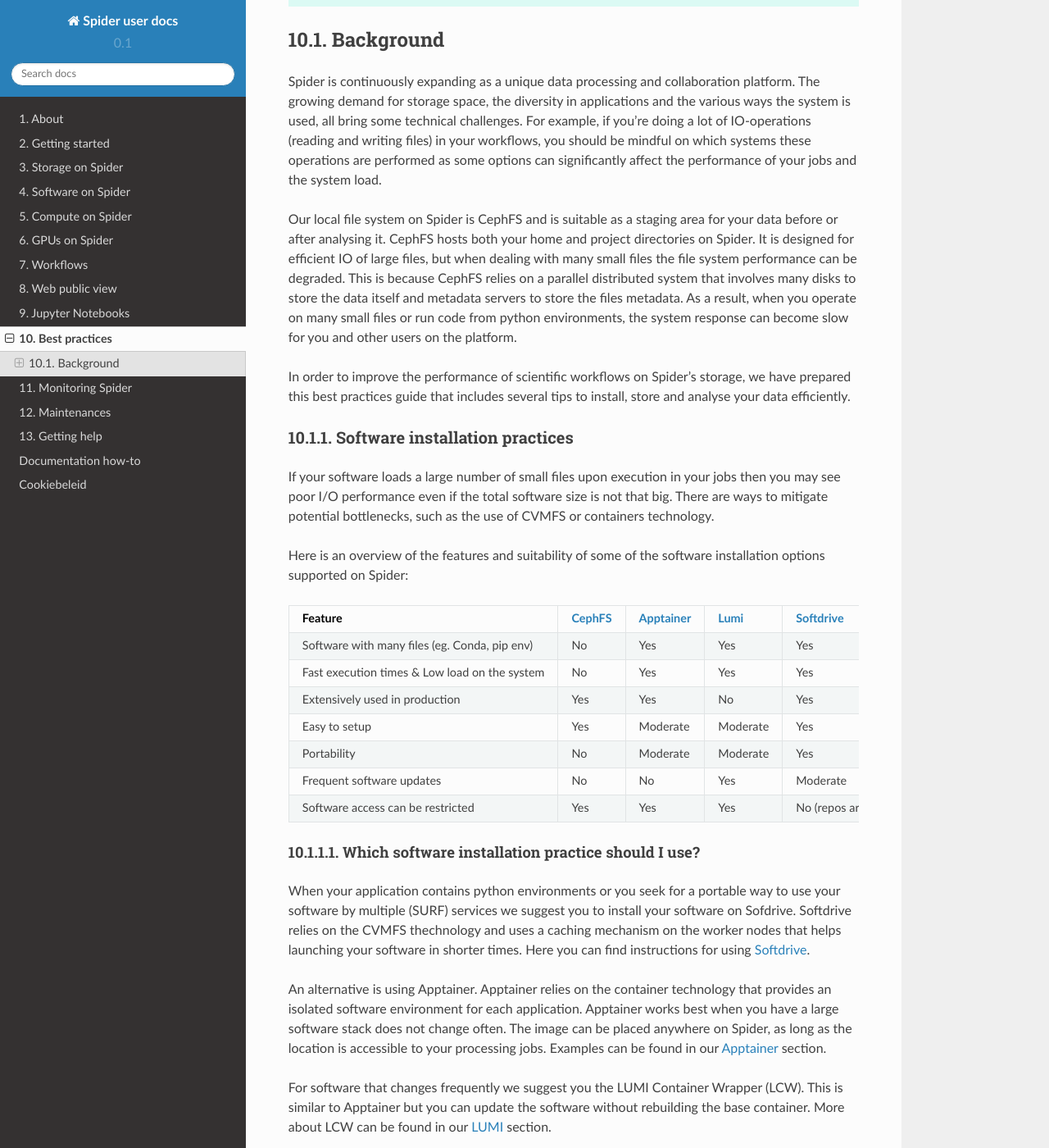
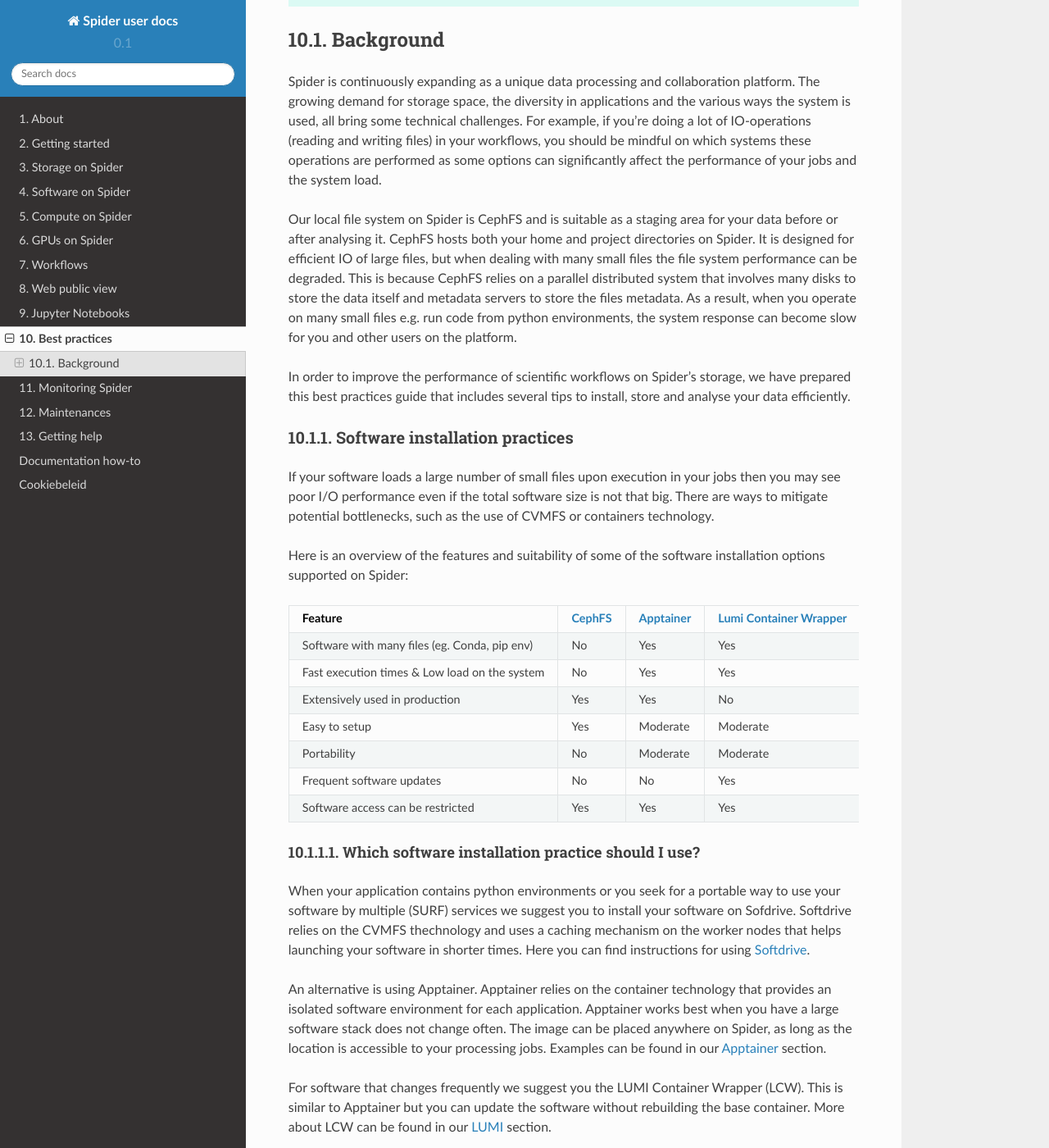
Before and after one commit to sara-nl/spiderdocs, a Sphinx documentation site: the page built from source/Pages/best_practices.rst, in a window 1280 px wide and 1400 px high, scrolled down 373 px. Shown: the whole window at 82% size. Built offline with Sphinx 7.4.7 and the Read the Docs theme 2.0.0, drawn with Linux system fonts in a browser that asks for light colours; some of the changed text lies outside the part shown.

Commit message:
Update best_practices.rst

```diff
--- a/source/Pages/best_practices.rst
+++ b/source/Pages/best_practices.rst
@@ -17,7 +17,7 @@
 
 Spider is continuously expanding as a unique data processing and collaboration platform. The growing demand for storage space, the diversity in applications and the various ways the system is used, all bring some technical challenges. For example, if you're doing a lot of IO-operations (reading and writing files) in your workflows, you should be mindful on which systems these operations are performed as some options can significantly affect the performance of your jobs and the system load.
 
-Our local file system on Spider is CephFS and is suitable as a staging area for your data before or after analysing it. CephFS hosts both your home and project directories on Spider. It is designed for efficient IO of large files, but when dealing with many small files the file system performance can be degraded. This is because CephFS relies on a parallel distributed system that involves many disks to store the data itself and metadata servers to store the files metadata. As a result, when you operate on many small files or run code from python environments, the system response can become slow for you and other users on the platform.
+Our local file system on Spider is CephFS and is suitable as a staging area for your data before or after analysing it. CephFS hosts both your home and project directories on Spider. It is designed for efficient IO of large files, but when dealing with many small files the file system performance can be degraded. This is because CephFS relies on a parallel distributed system that involves many disks to store the data itself and metadata servers to store the files metadata. As a result, when you operate on many small files e.g. run code from python environments, the system response can become slow for you and other users on the platform.
 
 In order to improve the performance of scientific workflows on Spider's storage, we have prepared this best practices guide that includes several tips to install, store and analyse your data efficiently.
 
@@ -31,17 +31,17 @@
 
 Here is an overview of the features and suitability of some of the software installation options supported on Spider:
 
-==============================================   =================================   =========================================   =============================   ============================
-Feature                                          :ref:`CephFS <user-installed-sw>`   :ref:`Apptainer <singularity-containers>`   :ref:`Lumi <lumi-containers>`   :ref:`Softdrive <softdrive>`
-==============================================   =================================   =========================================   =============================   ============================
-Software with many files (eg. Conda, pip env)    No                                  Yes                                         Yes                             Yes
-Fast execution times & Low load on the system    No                                  Yes                                         Yes                             Yes
-Extensively used in production                   Yes                                 Yes                                         No                              Yes
-Easy to setup                                    Yes                                 Moderate                                    Moderate                        Yes
-Portability                                      No                                  Moderate                                    Moderate                        Yes
-Frequent software updates                        No                                  No                                          Yes                             Moderate
-Software access can be restricted                Yes                                 Yes                                         Yes                             No (repos are public)
-==============================================   =================================   =========================================   =============================   ============================
+==============================================   =================================   =========================================   ===============================================   ============================
+Feature                                          :ref:`CephFS <user-installed-sw>`   :ref:`Apptainer <singularity-containers>`   :ref:`Lumi Container Wrapper <lumi-containers>`   :ref:`Softdrive <softdrive>`
+==============================================   =================================   =========================================   ===============================================   ============================
+Software with many files (eg. Conda, pip env)    No                                  Yes                                         Yes                                               Yes
+Fast execution times & Low load on the system    No                                  Yes                                         Yes                                               Yes
+Extensively used in production                   Yes                                 Yes                                         No                                                Yes
+Easy to setup                                    Yes                                 Moderate                                    Moderate                                          Yes
+Portability                                      No                                  Moderate                                    Moderate                                          Yes
+Frequent software updates                        No                                  No                                          Yes                                               Moderate
+Software access can be restricted                Yes                                 Yes                                         Yes                                               No (repos are public)
+==============================================   =================================   =========================================   ===============================================   ============================
 
 
 
@@ -130,14 +130,14 @@
 
 An overview of the features and suitability of some of the options for running a large amount of jobs on Spider is presented below.
 ==============================================   ==============================================================   ==============================   ======================================
-Feature                                          `Slurm job arrays <https://slurm.schedmd.com/job_array.html>`_   :ref:`PiCaS <picas-on-spider>`   :ref:`Snakemake <snakemake-on-spider>`
+Feature                                          `Slurm job arrays <https://slurm.schedmd.com/job_array.html>`    :ref:`PiCaS <picas-on-spider>`   :ref:`Snakemake <snakemake-on-spider>`
 ==============================================   ==============================================================   ==============================   ======================================
 High speed & low load on the system              No                                                               Yes                              Moderate
 Scales to hundreds, thousands of jobs and more   No                                                               Yes                              Moderate
-Available outside Spider                         No                                                               Yes                              No
+Transcends spider                                No                                                               Yes                              No
 Easy setup                                       Yes                                                              Moderate                         Moderate
 Handles easily dependencies between tasks        No                                                               Moderate                         Yes
-Error recovery                                   No                                                               Yes                              No
+Error recovery                                   No                                                               Yes                              Moderate
 ==============================================   ==============================================================   ==============================   ======================================
 
 
```
